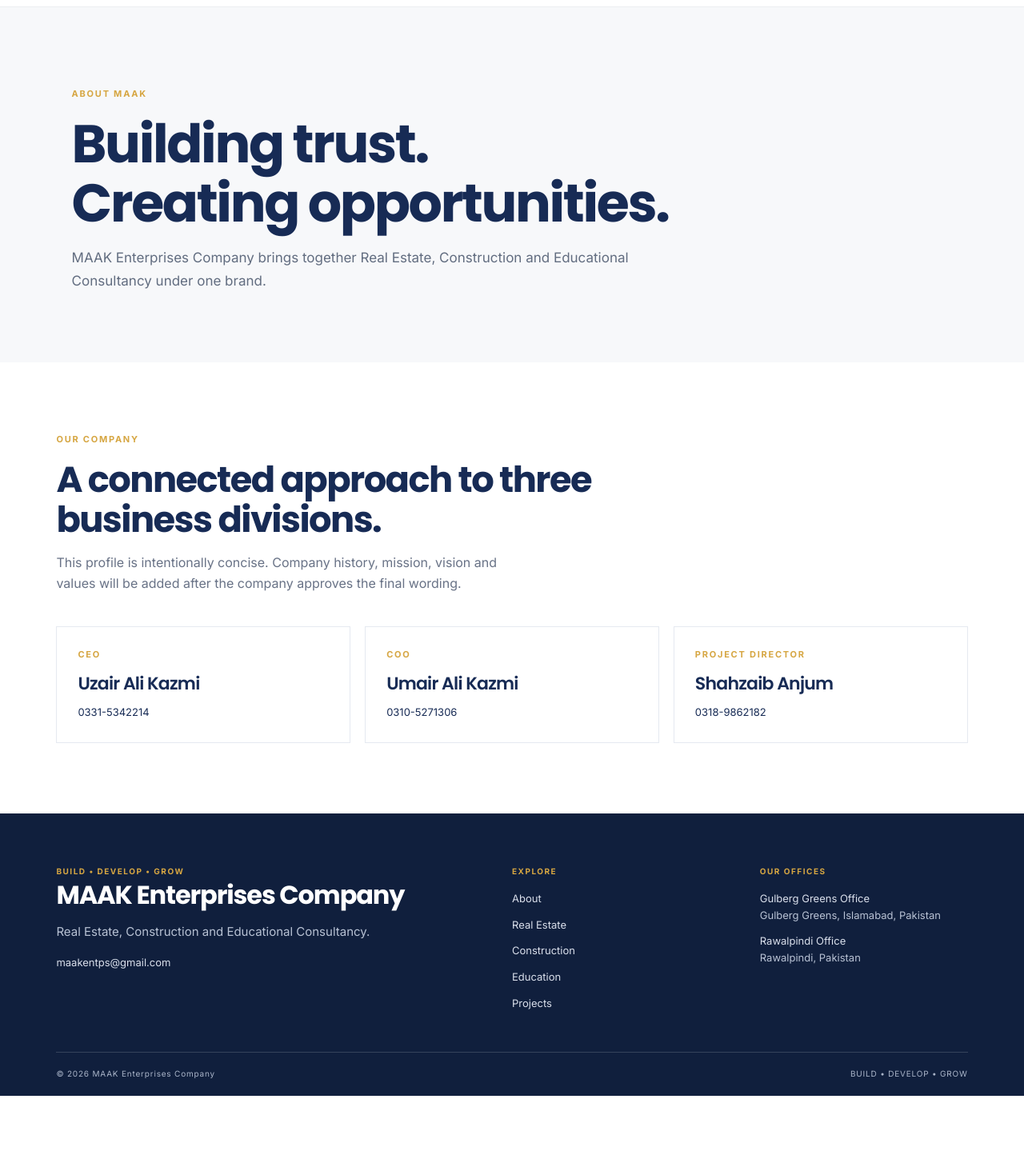
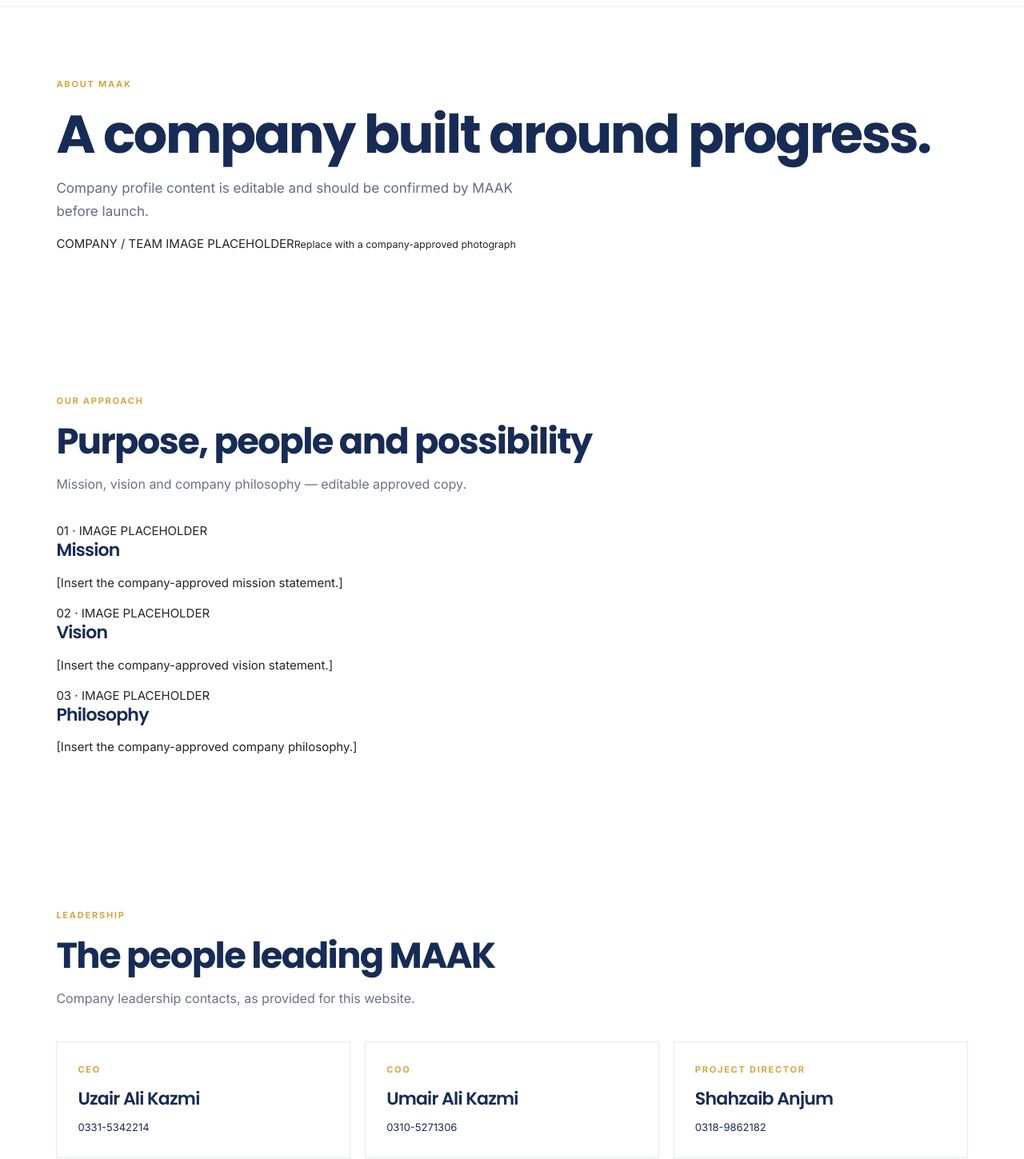
Before and after one commit to subayyalshah12/maak-enterprises, a Next.js app: page /about in a window 1280 px wide. Shown: the part 83-1532 px from the top of the page at 80% size. Before the commit the page ends 1453 px from the top, so only its background shows below. Built offline with nearby package versions, Linux system fonts and the light colour scheme.

Commit message:
Align About page with approved Figma sections and editable placeholders

```diff
--- a/app/about/page.tsx
+++ b/app/about/page.tsx
@@ -1,3 +1,66 @@
-import type { Metadata } from 'next'; import { SiteShell } from '@/components/site-shell'; import { SectionHeading } from '@/components/section-heading'; import { company } from '@/lib/site';
-export const metadata:Metadata={title:'About Us'};
-export default function About(){return <SiteShell><section className="page-hero"><p className="eyebrow">ABOUT MAAK</p><h1>Building trust.<br/>Creating opportunities.</h1><p className="hero-lede">MAAK Enterprises Company brings together Real Estate, Construction and Educational Consultancy under one brand.</p></section><section className="section"><SectionHeading eyebrow="OUR COMPANY" title="A connected approach to three business divisions." copy="This profile is intentionally concise. Company history, mission, vision and values will be added after the company approves the final wording."/><div className="leadership-grid">{company.leadership.map(p=><article className="leadership-card" key={p.title}><p className="eyebrow">{p.title}</p><h3>{p.name}</h3><a href={`tel:${p.phone.replaceAll('-','')}`}>{p.phone}</a></article>)}</div></section></SiteShell>}
+import type { Metadata } from 'next';
+import { SiteShell } from '@/components/site-shell';
+import { SectionHeading } from '@/components/section-heading';
+import { company } from '@/lib/site';
+
+export const metadata: Metadata = { title: 'About Us' };
+
+const approachCards = [
+  { title: 'Mission', copy: '[Insert the company-approved mission statement.]' },
+  { title: 'Vision', copy: '[Insert the company-approved vision statement.]' },
+  { title: 'Philosophy', copy: '[Insert the company-approved company philosophy.]' },
+];
+
+export default function About() {
+  return (
+    <SiteShell>
+      <section className="section about-intro">
+        <div className="about-intro-copy">
+          <p className="eyebrow">ABOUT MAAK</p>
+          <h1>A company built around progress.</h1>
+          <p className="hero-lede">Company profile content is editable and should be confirmed by MAAK before launch.</p>
+        </div>
+        <div className="about-image-placeholder" role="img" aria-label="Placeholder for an approved MAAK company or team photograph">
+          <span>COMPANY / TEAM IMAGE PLACEHOLDER</span>
+          <small>Replace with a company-approved photograph</small>
+        </div>
+      </section>
+
+      <section className="section about-approach">
+        <SectionHeading
+          eyebrow="OUR APPROACH"
+          title="Purpose, people and possibility"
+          copy="Mission, vision and company philosophy — editable approved copy."
+        />
+        <div className="about-approach-grid">
+          {approachCards.map((card, index) => (
+            <article className="about-approach-card" key={card.title}>
+              <div className="about-card-placeholder" aria-hidden="true">0{index + 1} · IMAGE PLACEHOLDER</div>
+              <div className="about-card-copy">
+                <h3>{card.title}</h3>
+                <p>{card.copy}</p>
+              </div>
+            </article>
+          ))}
+        </div>
+      </section>
+
+      <section className="section">
+        <SectionHeading
+          eyebrow="LEADERSHIP"
+          title="The people leading MAAK"
+          copy="Company leadership contacts, as provided for this website."
+        />
+        <div className="leadership-grid">
+          {company.leadership.map((person) => (
+            <article className="leadership-card" key={person.title}>
+              <p className="eyebrow">{person.title}</p>
+              <h3>{person.name}</h3>
+              <a href={`tel:${person.phone.replaceAll('-', '')}`}>{person.phone}</a>
+            </article>
+          ))}
+        </div>
+      </section>
+    </SiteShell>
+  );
+}
```
